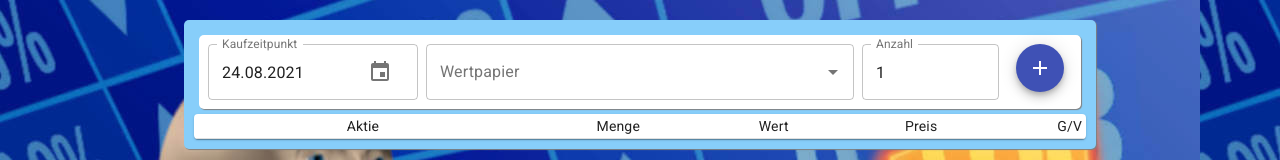
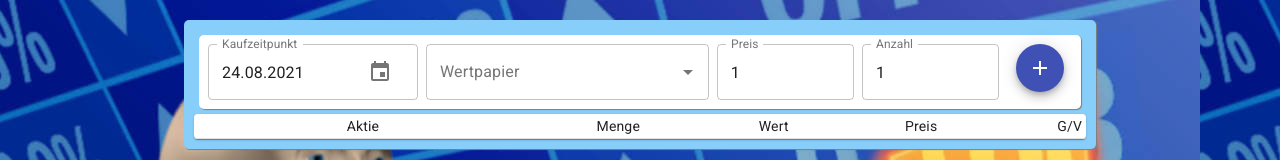
Before and after one commit to NilsNiBe/stonks, a React (Create React App) app in the folder stonks/: page / in a window 1280 px wide. Shown: the top 160 px of the page. Built offline with nearby package versions, Linux system fonts and the light colour scheme.

Commit message:
price input

```diff
--- a/stonks/src/comps/SharesInput.tsx
+++ b/stonks/src/comps/SharesInput.tsx
@@ -17,6 +17,7 @@ export const SharesInput = (props: SharesInputProps) => {
   const [selectedDate, setSelectedDate] = React.useState(new Date());
   const [selectedSymbol, setSelectedShare] = React.useState("");
   const [selectedAmount, setSelectedAmount] = React.useState(1);
+  const [selectedPrice, setSelectedPrice] = React.useState(1);
 
   const handleDateChange = (date: Date) => {
     setSelectedDate(date);
@@ -56,10 +57,29 @@ export const SharesInput = (props: SharesInputProps) => {
             }}
           />
         </Grid>
-        <Grid item lg={6} md={6} sm={8} xs={12}>
+        <Grid item lg={4} md={4} sm={4} xs={12}>
           <ShareSearchInput
             symbol={selectedSymbol}
             setSymbol={setSelectedShare}
+          />
+        </Grid>
+        <Grid item lg={2} md={2} sm={4} xs={12}>
+          <TextField
+            id="standard-number"
+            label="Preis"
+            type="number"
+            variant="outlined"
+            value={selectedPrice}
+            defaultValue={1}
+            InputLabelProps={{
+              shrink: true,
+            }}
+            onChange={x => {
+              const num = Number(x.target.value);
+              if (!isNaN(num)) {
+                setSelectedPrice(num);
+              }
+            }}
           />
         </Grid>
         <Grid item lg={2} md={2} sm={4} xs={12}>
```
